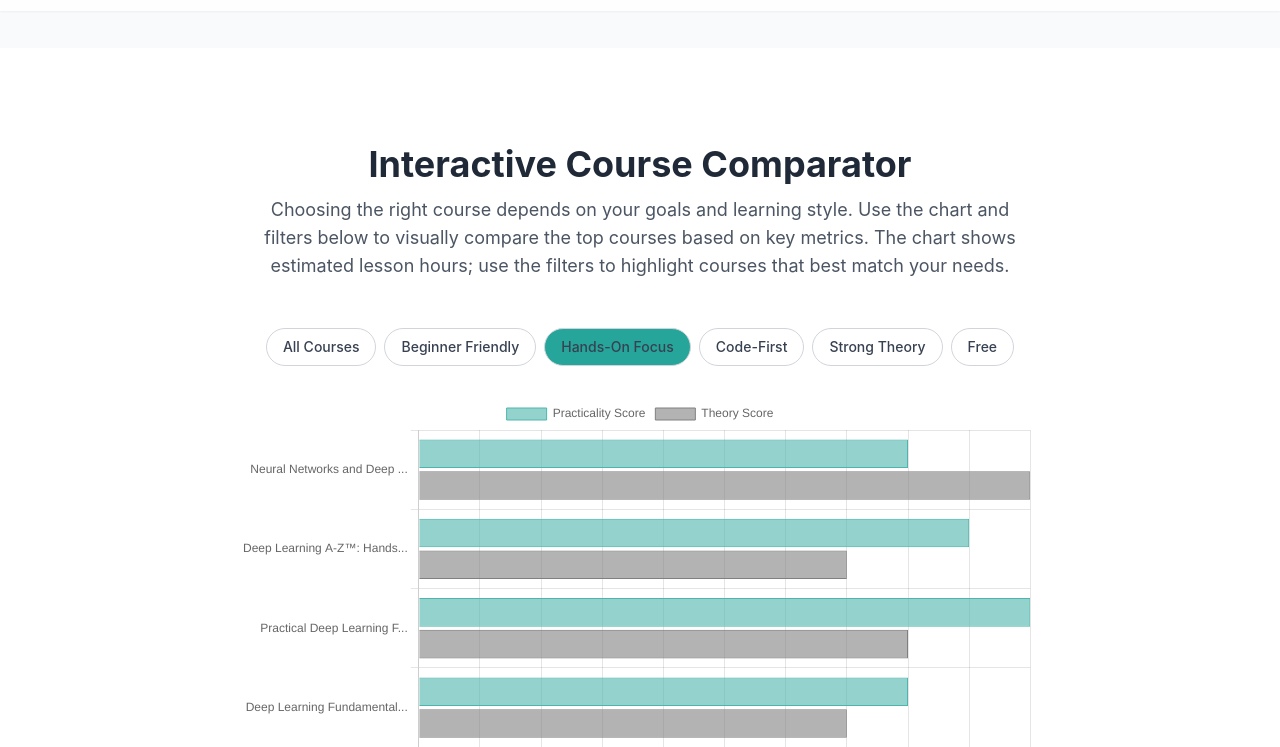
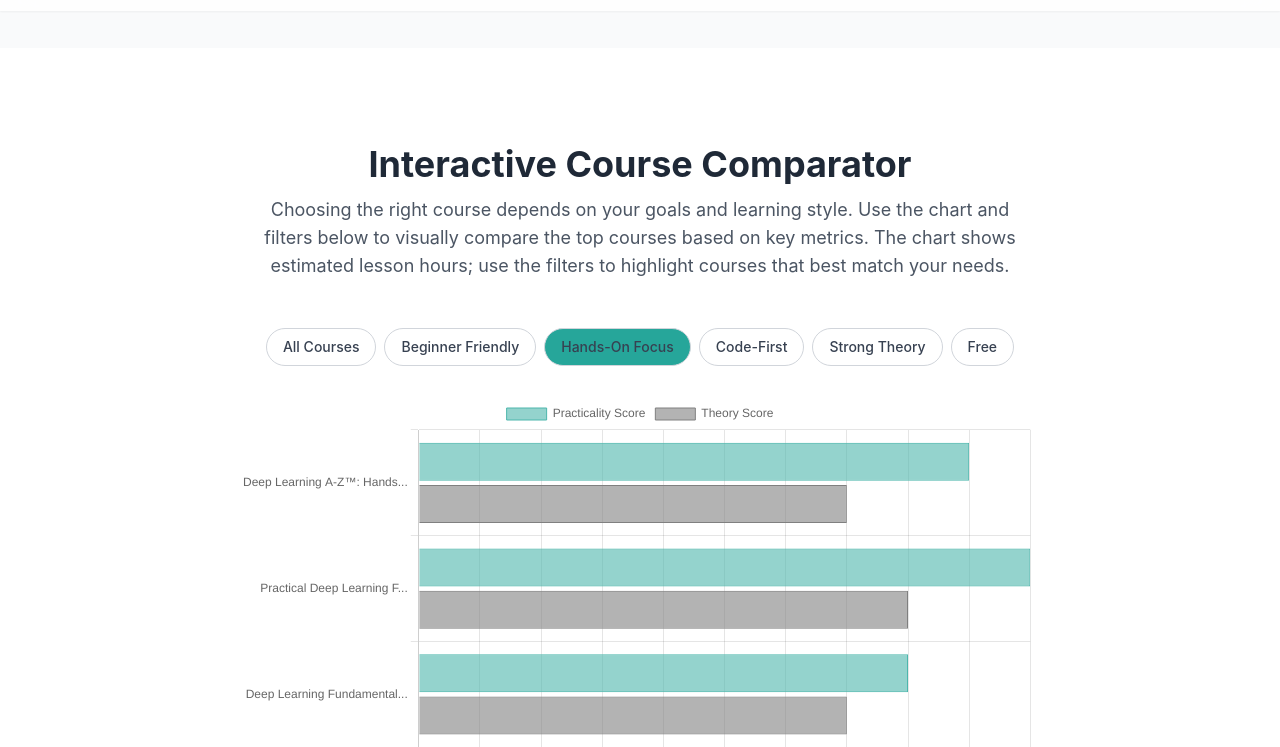
Before and after one commit to illindva/DLCourseNavigator, a plain HTML site: page index.html in a window 1280 px wide. Both pictures are taken after a click on the element 640 px from the left and 1635 px from the top of the page. Shown: the part 1288-2035 px from the top of the page. Drawn offline with nearby package versions, Linux system fonts and the light colour scheme.

Commit message:
Update index.html

```diff
--- a/index.html
+++ b/index.html
@@ -179,7 +179,7 @@ document.addEventListener('DOMContentLoaded', () => {
         },
         {
             name: "Recurrent Neural Network (RNN)",
-            icon: "🔄",
+            icon: "�",
             description: "A network designed with a feedback loop, allowing it to maintain an internal 'memory' of past information.",
             use_case: "Sequential data like text (NLP), speech recognition, and time-series forecasting.",
             unique_trait: "Processes data one element at a time, maintaining context from previous steps in the sequence."
@@ -200,7 +200,8 @@ document.addEventListener('DOMContentLoaded', () => {
             details: {
                 pros: ["Taught by renowned pioneer Andrew Ng.", "Strong emphasis on foundational theory and mathematics.", "Practical assignments in Python/NumPy build deep understanding."],
                 cons: ["Part of a longer specialization, which may feel incomplete if taken alone.", "Requires solid understanding of Python and Linear Algebra."]
-            }
+            },
+            url: "https://www.coursera.org/learn/neural-networks-deep-learning"
         },
         {
             id: 'udemy_az',
@@ -215,7 +216,8 @@ document.addEventListener('DOMContentLoaded', () => {
             details: {
                 pros: ["Covers all key architectures (ANN, CNN, RNN).", "Very practical with hands-on projects and code templates.", "Highly rated and suitable for all levels."],
                 cons: ["Pace can be challenging for absolute beginners.", "Focus is more on application than deep theoretical derivations."]
-            }
+            },
+            url: "https://www.udemy.com/course/deeplearning/"
         },
         {
             id: 'fast_ai',
@@ -230,7 +232,8 @@ document.addEventListener('DOMContentLoaded', () => {
             details: {
                 pros: ["Completely free.", "Taught by world-class instructor Jeremy Howard.", "Extremely practical, results-oriented approach.", "Strong community support."],
                 cons: ["Requires at least 1 year of coding experience.", "Initial server setup can be challenging for some users.", "Total workload is higher than just lesson hours."]
-            }
+            },
+            url: "https://course.fast.ai/"
         },
         {
             id: 'edx_ibm',
@@ -245,7 +248,8 @@ document.addEventListener('DOMContentLoaded', () => {
             details: {
                 pros: ["One of the shortest comprehensive options.", "Explicitly covers all core topics (ANN, CNN, RNN).", "Uses the user-friendly Keras library, great for fast prototyping.", "Earn an IBM skill badge."],
                 cons: ["Less theoretical depth than Andrew Ng's course.", "Requires some prior machine learning and Python knowledge."]
-            }
+            },
+            url: "https://www.edx.org/learn/deep-learning/ibm-deep-learning-fundamentals-with-keras"
         }
     ];
 
@@ -363,6 +367,11 @@ document.addEventListener('DOMContentLoaded', () => {
                         </ul>
                     </div>
                 </div>
+                <div class="mt-8 text-center">
+                    <a href="${course.url}" target="_blank" rel="noopener noreferrer" class="inline-block bg-teal-600 text-white font-bold py-3 px-6 rounded-lg shadow-lg hover:bg-teal-700 transition-transform transform hover:scale-105">
+                        Enroll Now
+                    </a>
+                </div>
             </div>
         `;
     }
@@ -466,6 +475,7 @@ document.addEventListener('DOMContentLoaded', () => {
                     filteredCourses = coursesData.filter(course => course.tags.includes(filter));
                 }
                 renderCourseCards(filteredCourses);
+                createOrUpdateChart(filteredCourses); // <--- Added this line to update the chart
                 setupCardEventListeners();
             }
         });
```
